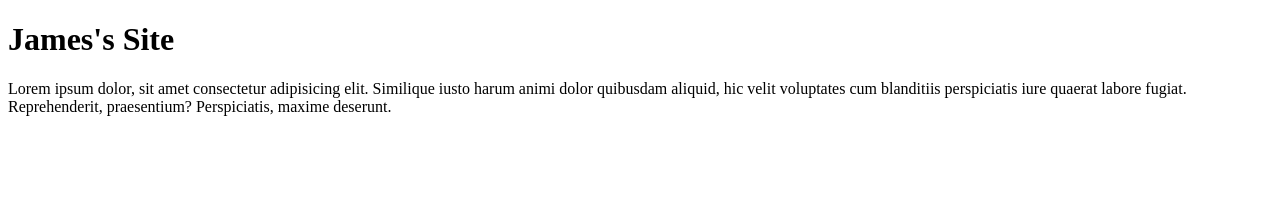
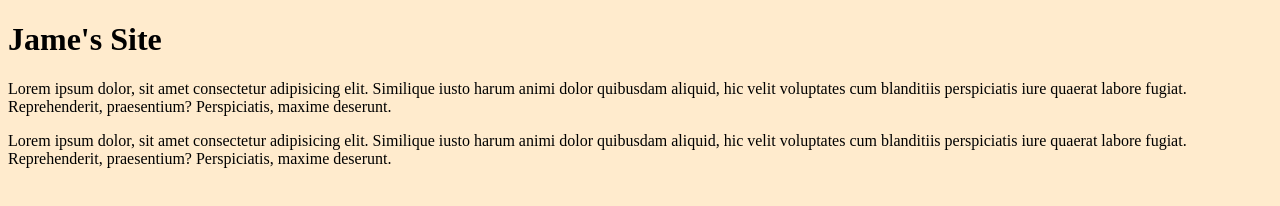
Before and after one commit to ijpyt/intro, a plain HTML site: page index.html in a window 1280 px wide. Drawn offline with Linux system fonts and the light colour scheme.

Commit message:
Updating background color

```diff
--- a/index.html
+++ b/index.html
@@ -4,10 +4,16 @@
     <meta charset="UTF-8">
     <meta http-equiv="X-UA-Compatible" content="IE=edge">
     <meta name="viewport" content="width=device-width, initial-scale=1.0">
+    <style>
+        body {
+            background-color: blanchedalmond;
+        }
+    </style>
     <title>Title</title>
 </head>
 <body>
-    <h1>James's Site</h1>
+    <h1>Jame's Site</h1>
+    <p>Lorem ipsum dolor, sit amet consectetur adipisicing elit. Similique iusto harum animi dolor quibusdam aliquid, hic velit voluptates cum blanditiis perspiciatis iure quaerat labore fugiat. Reprehenderit, praesentium? Perspiciatis, maxime deserunt.</p>
     <p>Lorem ipsum dolor, sit amet consectetur adipisicing elit. Similique iusto harum animi dolor quibusdam aliquid, hic velit voluptates cum blanditiis perspiciatis iure quaerat labore fugiat. Reprehenderit, praesentium? Perspiciatis, maxime deserunt.</p>
 </body>
 </html>
```
